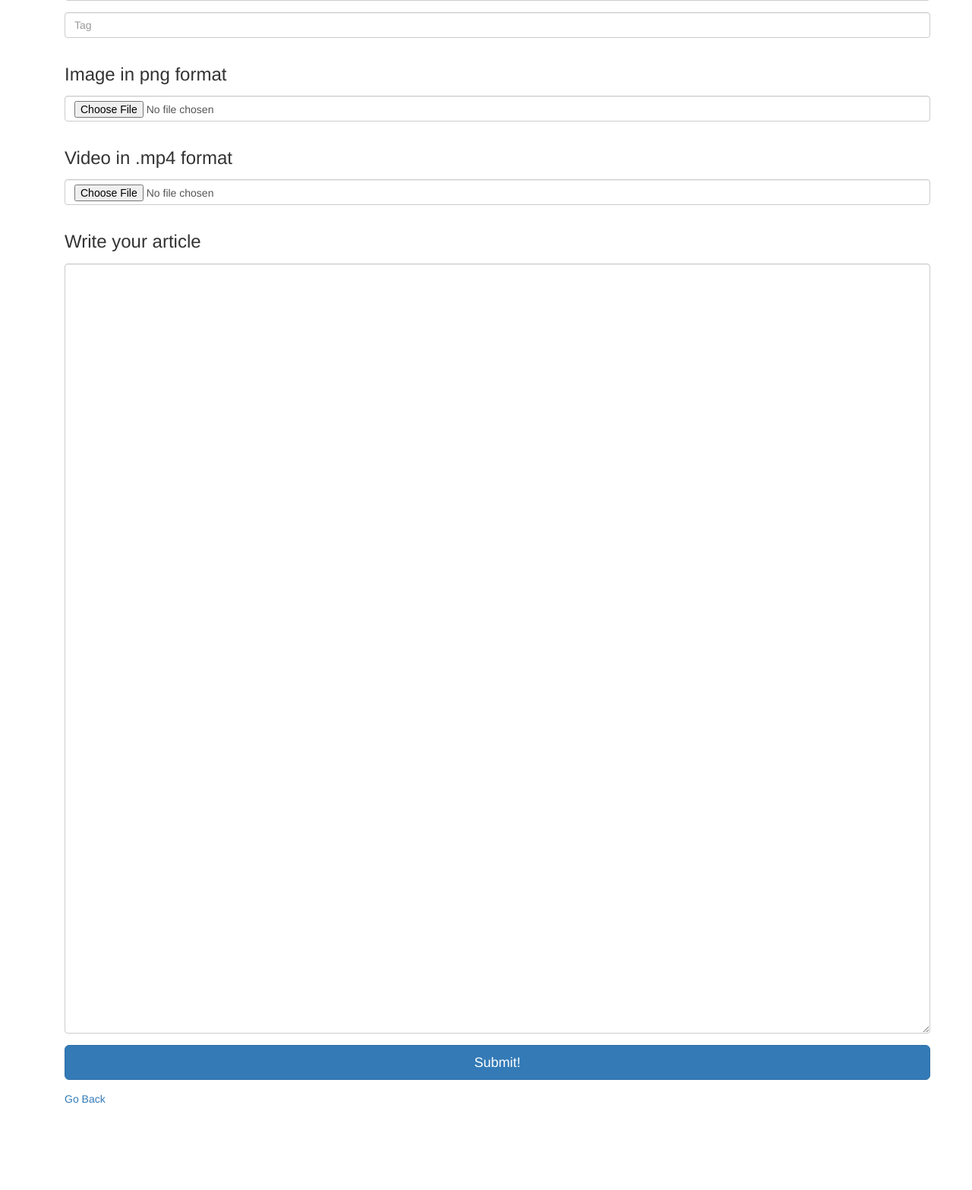
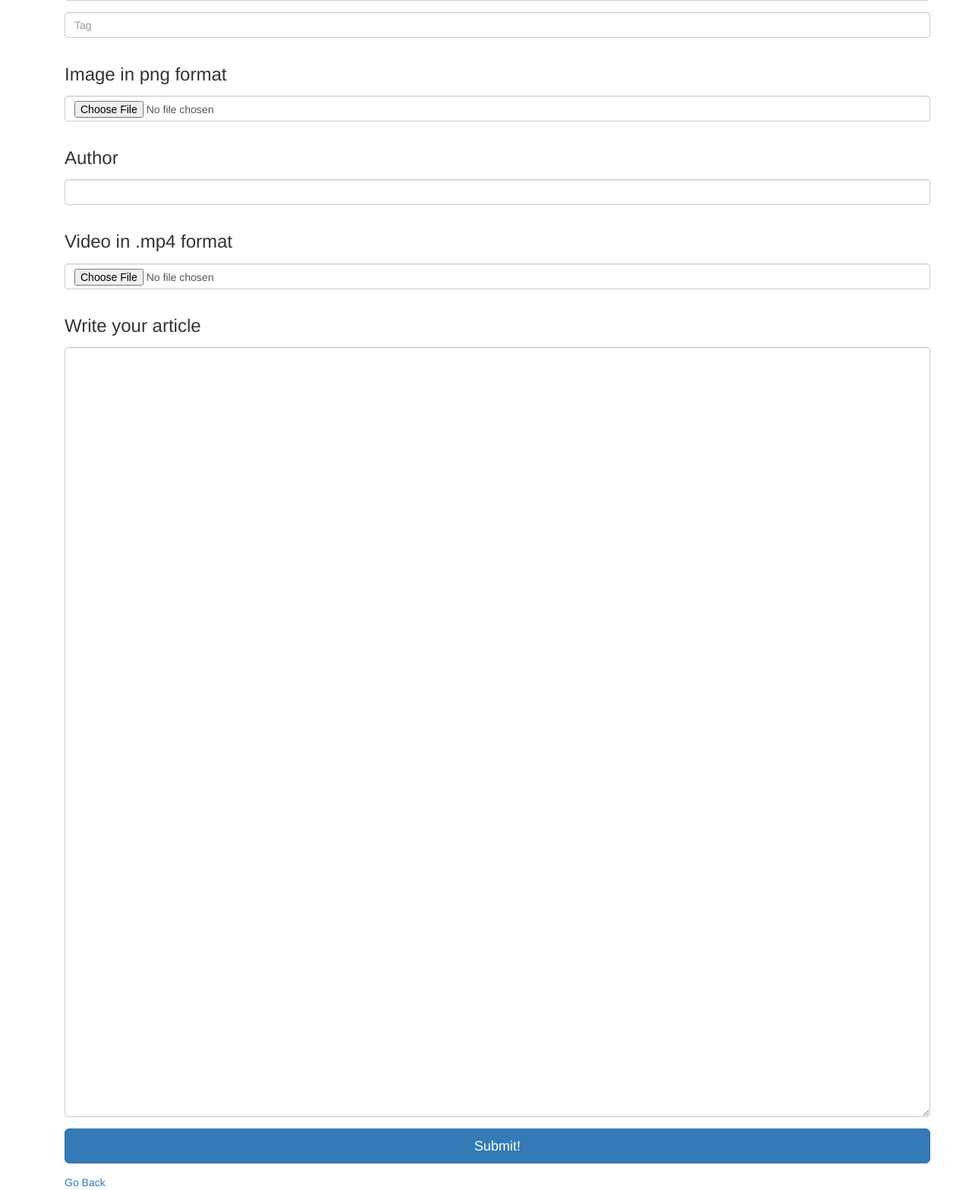
Before and after one commit to jayant-ism/blog-work, a Django app: template blog/templates/campgrounds/new.html in a window 1280 px wide. Shown: the part 176-1743 px from the top of the page at 76% size. Before the commit the page ends 1629 px from the top, so only its background shows below. Run offline with Django 3.2, Linux system fonts and the light colour scheme; the template is opened without the code that fills it: most values are stand-ins (such as "Sample title", 1, 10 or a date in 2020); some libraries are stand-ins or nearby versions.

Commit message:
Add files via upload

```diff
--- a/blog/templates/campgrounds/index.html
+++ b/blog/templates/campgrounds/index.html
@@ -6,8 +6,8 @@
 
 <header class="jumbotron" style="background-image: linear-gradient(to bottom right, rgb(233, 187, 135), rgb(174, 207, 202));">
          <div class="container">
-             <h1><span class="glyphicon glyphicon-globe "></span> Welcome To YourBlog!</h1>
-             <p>View our Blogs from different people of all communities.</p>
+             <h1><span class="glyphicon glyphicon-globe "></span> Welcome To The India Nutopia!</h1>
+
 
             {% if  doi == 1 %}
              <p>
@@ -23,7 +23,7 @@
         {% for campground in campgrounds %}
             <div class="col-md-4 col-sm-6">
                 <div class="thumbnail">
-                  <img src="{% static  campground.image  %}">
+                  <img src= {{campground.imgurl}}>
                    <div class="caption">
                        <h4> {{ campground.title }} </h4>
                    </div>
--- a/blog/templates/campgrounds/new.html
+++ b/blog/templates/campgrounds/new.html
@@ -20,6 +20,13 @@
                     </LABEL>
                     <input class="form-control" type="file" name="image" >
                 </div>
+                <div class="form-group">
+                    <LABEL>
+                        <h3>Author</h3>
+                    </LABEL>
+                    <input class="form-control" type="text" name="author" >
+                </div>
+
                 <div class="form-group">
                     <label>
                         <h3>
```
Also changed, not shown: blog/templates/campgrounds/show.html (+5 -5 lines), blog/templates/campgrounds/edit.html (line endings or trailing spaces).
